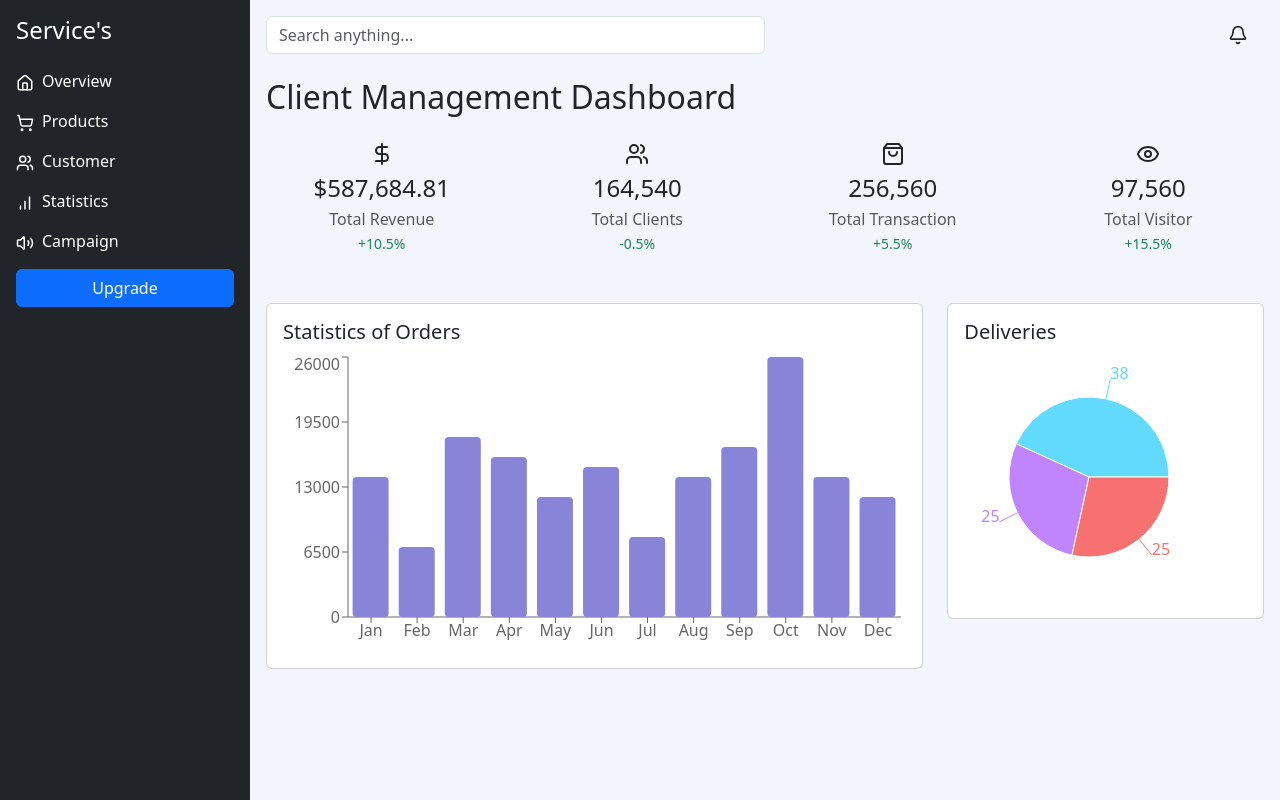
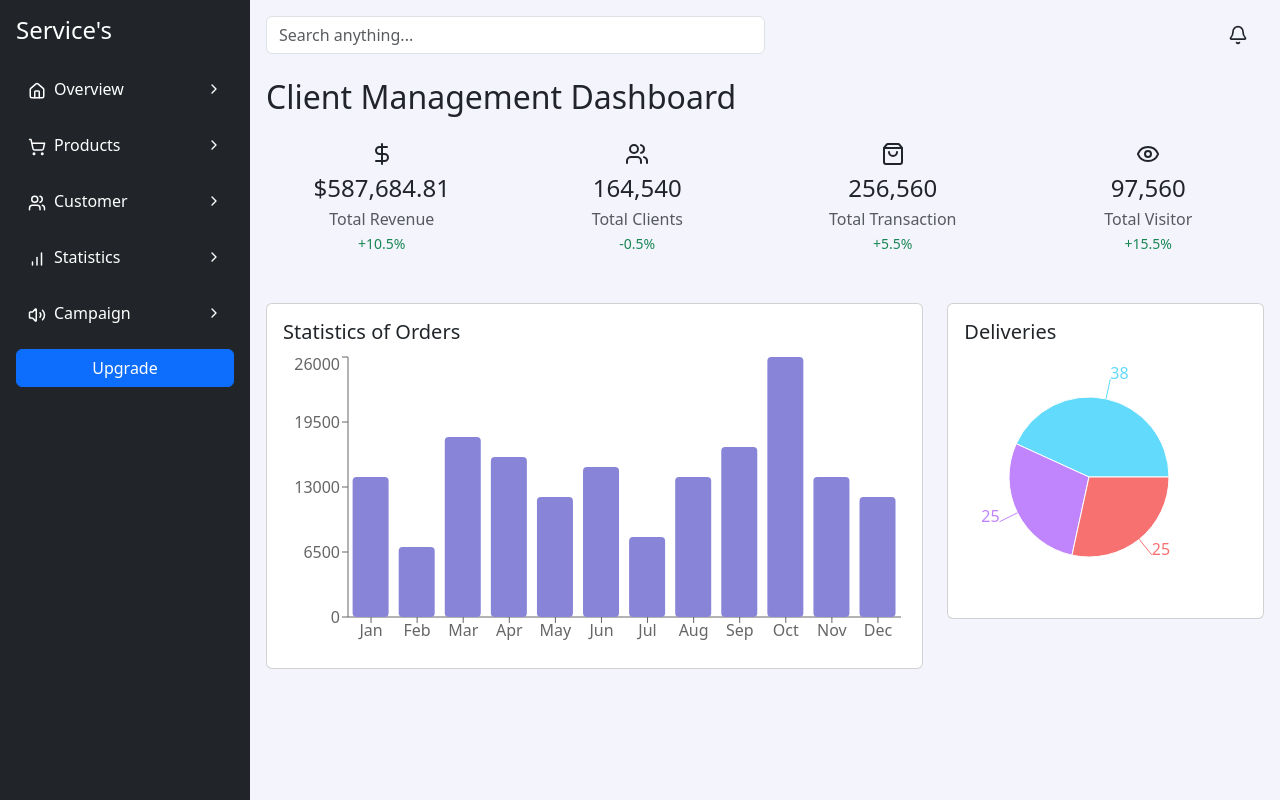
Before and after one commit to Pavanjangle/client-management-dashboard, a React (Vite) app in the folder client/: page /dashboard in a window 1280 px wide. Built offline with nearby package versions, Linux system fonts and the light colour scheme.

Commit message:
add-child-sidebar

```diff
--- a/client/src/App.jsx
+++ b/client/src/App.jsx
@@ -1,4 +1,5 @@
 import { BrowserRouter, Routes, Route } from "react-router-dom";
+import { MantineProvider } from '@mantine/core';
 import Login from "./pages/Login";
 import Signup from "./pages/Signup";
 // import ProtectedRoute from "./components/ProtectedRoute";
@@ -7,6 +8,7 @@ import Dashboard from "./pages/Dashboard";
 
 function App() {
   return (
+    <MantineProvider>
       <BrowserRouter>
         <Routes>
           <Route path="/" element={<Login />} />
@@ -22,6 +24,7 @@ function App() {
 
         </Routes>
       </BrowserRouter>
+    </MantineProvider>
   );
 }
 export default App;
--- a/client/src/components/Sidebar/CustomSidebar.jsx
+++ b/client/src/components/Sidebar/CustomSidebar.jsx
@@ -1,21 +1,180 @@
-import { Home, ShoppingCart, Users, BarChart, Volume2 } from 'lucide-react';
+import { Home, ShoppingCart, Users, BarChart, Volume2, ChevronRight } from 'lucide-react';
+import { useState, useRef } from 'react';
 
 const menu = [
-  { icon: <Home size={18} />, label: 'Overview' },
-  { icon: <ShoppingCart size={18} />, label: 'Products' },
-  { icon: <Users size={18} />, label: 'Customer' },
-  { icon: <BarChart size={18} />, label: 'Statistics' },
-  { icon: <Volume2 size={18} />, label: 'Campaign' },
-  // { icon: <Volume2 size={18} />, label: 'Campaign' },
+  {
+    icon: <Home size={18} />,
+    label: 'Overview',
+    hasChildren: true,
+    children: [
+      { label: 'Dashboard', icon: <BarChart size={16} /> },
+      { label: 'Analytics', icon: <BarChart size={16} /> },
+      { label: 'Reports', icon: <BarChart size={16} /> },
+      { label: 'Insights', icon: <BarChart size={16} /> },
+      { label: 'Performance', icon: <BarChart size={16} /> }
+    ]
+  },
+  {
+    icon: <ShoppingCart size={18} />,
+    label: 'Products',
+    hasChildren: true,
+    children: [
+      { label: 'All Products', icon: <ShoppingCart size={16} /> },
+      { label: 'Add Product', icon: <ShoppingCart size={16} /> },
+      { label: 'Categories', icon: <ShoppingCart size={16} /> },
+      { label: 'Inventory', icon: <ShoppingCart size={16} /> }
+    ]
+  },
+  {
+    icon: <Users size={18} />,
+    label: 'Customer',
+    hasChildren: true,
+    children: [
+      { label: 'All Customers', icon: <Users size={16} /> },
+      { label: 'Add Customer', icon: <Users size={16} /> },
+      { label: 'Customer Groups', icon: <Users size={16} /> }
+    ]
+  },
+  {
+    icon: <BarChart size={18} />,
+    label: 'Statistics',
+    hasChildren: true,
+    children: [
+      { label: 'Sales Stats', icon: <BarChart size={16} /> },
+      { label: 'Revenue', icon: <BarChart size={16} /> },
+      { label: 'Growth', icon: <BarChart size={16} /> },
+      { label: 'Trends', icon: <BarChart size={16} /> }
+    ]
+  },
+  {
+    icon: <Volume2 size={18} />,
+    label: 'Campaign',
+    hasChildren: true,
+    children: [
+      { label: 'All Campaigns', icon: <Volume2 size={16} /> },
+      { label: 'Create Campaign', icon: <Volume2 size={16} /> },
+      { label: 'Campaign Analytics', icon: <Volume2 size={16} /> }
+    ]
+  },
 ];
 
-const CustomSidebar = () => (
-  <div className="p-3 bg-dark text-white" style={{ width: 250, minHeight: '100vh' }}>
+const CustomSidebar = () => {
+  const [hoveredItem, setHoveredItem] = useState(null);
+  const [isDropdownHovered, setIsDropdownHovered] = useState(false);
+  const timeoutRef = useRef(null);
+
+  const handleMouseEnter = (index) => {
+    if (timeoutRef.current) {
+      clearTimeout(timeoutRef.current);
+    }
+    setHoveredItem(index);
+  };
+
+  const handleMouseLeave = () => {
+    timeoutRef.current = setTimeout(() => {
+      if (!isDropdownHovered) {
+        setHoveredItem(null);
+      }
+    }, 150);
+  };
+
+  const handleDropdownMouseEnter = () => {
+    setIsDropdownHovered(true);
+    if (timeoutRef.current) {
+      clearTimeout(timeoutRef.current);
+    }
+  };
+
+  const handleDropdownMouseLeave = () => {
+    setIsDropdownHovered(false);
+    setHoveredItem(null);
+  };
+
+  return (
+    <div className="p-3 bg-dark text-white" style={{ width: 250, minHeight: '100vh', position: 'relative' }}>
       <h4 className="mb-4">Service's</h4>
       <ul className="list-unstyled">
         {menu.map((item, i) => (
-        <li key={i} className="mb-3 d-flex align-items-center">
-          <span className="me-2">{item.icon}</span> {item.label}
+          <li key={i} className="mb-3" style={{ position: 'relative' }}>
+            {item.hasChildren ? (
+              <div
+                className="d-flex align-items-center justify-content-between w-100"
+                style={{
+                  cursor: 'pointer',
+                  padding: '8px 12px',
+                  borderRadius: '6px',
+                  transition: 'background-color 0.2s',
+                  backgroundColor: hoveredItem === i ? '#34495e' : 'transparent'
+                }}
+                onMouseEnter={() => handleMouseEnter(i)}
+                onMouseLeave={handleMouseLeave}
+              >
+                <div className="d-flex align-items-center">
+                  <span className="me-2">{item.icon}</span>
+                  <span>{item.label}</span>
+                </div>
+                <ChevronRight size={16} />
+              </div>
+            ) : (
+              <div
+                className="d-flex align-items-center"
+                style={{
+                  padding: '8px 12px',
+                  borderRadius: '6px',
+                  cursor: 'pointer',
+                  transition: 'background-color 0.2s',
+                  backgroundColor: hoveredItem === i ? '#34495e' : 'transparent'
+                }}
+                onMouseEnter={() => handleMouseEnter(i)}
+                onMouseLeave={handleMouseLeave}
+              >
+                <span className="me-2">{item.icon}</span>
+                <span>{item.label}</span>
+              </div>
+            )}
+
+            {/* Child options dropdown */}
+            {item.hasChildren && hoveredItem === i && (
+              <div
+                style={{
+                  position: 'absolute',
+                  left: '100%',
+                  top: 0,
+                  backgroundColor: '#2c3e50',
+                  border: '1px solid #34495e',
+                  borderRadius: '8px',
+                  boxShadow: '0 4px 12px rgba(0,0,0,0.3)',
+                  zIndex: 1000,
+                  minWidth: '180px',
+                  padding: '8px 0'
+                }}
+                onMouseEnter={handleDropdownMouseEnter}
+                onMouseLeave={handleDropdownMouseLeave}
+              >
+                {item.children.map((child, childIndex) => (
+                  <div
+                    key={childIndex}
+                    className="d-flex align-items-center p-2"
+                    style={{
+                      cursor: 'pointer',
+                      transition: 'background-color 0.2s',
+                      color: 'white',
+                      fontSize: '14px',
+                      padding: '8px 12px'
+                    }}
+                    onMouseEnter={(e) => e.target.style.backgroundColor = '#34495e'}
+                    onMouseLeave={(e) => e.target.style.backgroundColor = 'transparent'}
+                    onClick={() => {
+                      console.log(`Clicked: ${child.label}`);
+                      // Add your navigation or action logic here
+                    }}
+                  >
+                    <span className="me-2">{child.icon}</span>
+                    <span>{child.label}</span>
+                  </div>
+                ))}
+              </div>
+            )}
           </li>
         ))}
       </ul>
@@ -24,5 +183,6 @@ const CustomSidebar = () => (
       </div>
     </div>
   );
+};
 
 export default CustomSidebar;
```
Lines whose indentation alone changed are shown as unchanged.
